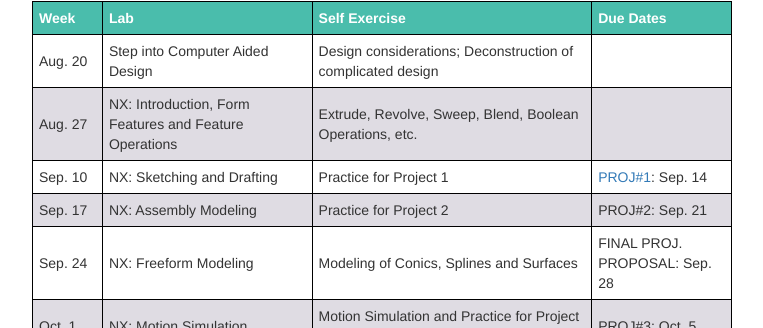
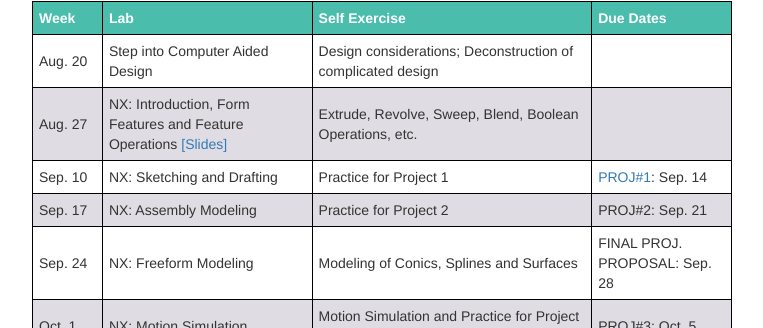
Before and after one commit to me5763/lab-fs19, a Jekyll site: the page built from index.md, in a window 1280 px wide and 900 px high, scrolled down 504 px. Shown: the part 124-452 px from the top of the window, without its empty margins (258-1021 px from the left). Built offline with Jekyll 4.4.1, drawn with Linux system fonts in a browser that asks for light colours; nearby versions of some CDN libraries.

Commit message:
update project 1

```diff
--- a/index.md
+++ b/index.md
@@ -51,7 +51,7 @@ w.tao@mst.edu
 
 <tr>
 <td markdown="span">Aug. 27</td>
-<td markdown="span">NX: Introduction, Form Features and Feature Operations</td>
+<td markdown="span">NX: Introduction, Form Features and Feature Operations [[Slides]](https://docs.google.com/presentation/d/17NCyl8fK71Y52TaUrHyMorTYWVzYbqFQnhF36DhpPvE/edit?usp=sharing)</td>
 <td markdown="span">Extrude, Revolve, Sweep, Blend, Boolean Operations, etc.</td>
 <td markdown="span"> </td>
 </tr>
```
